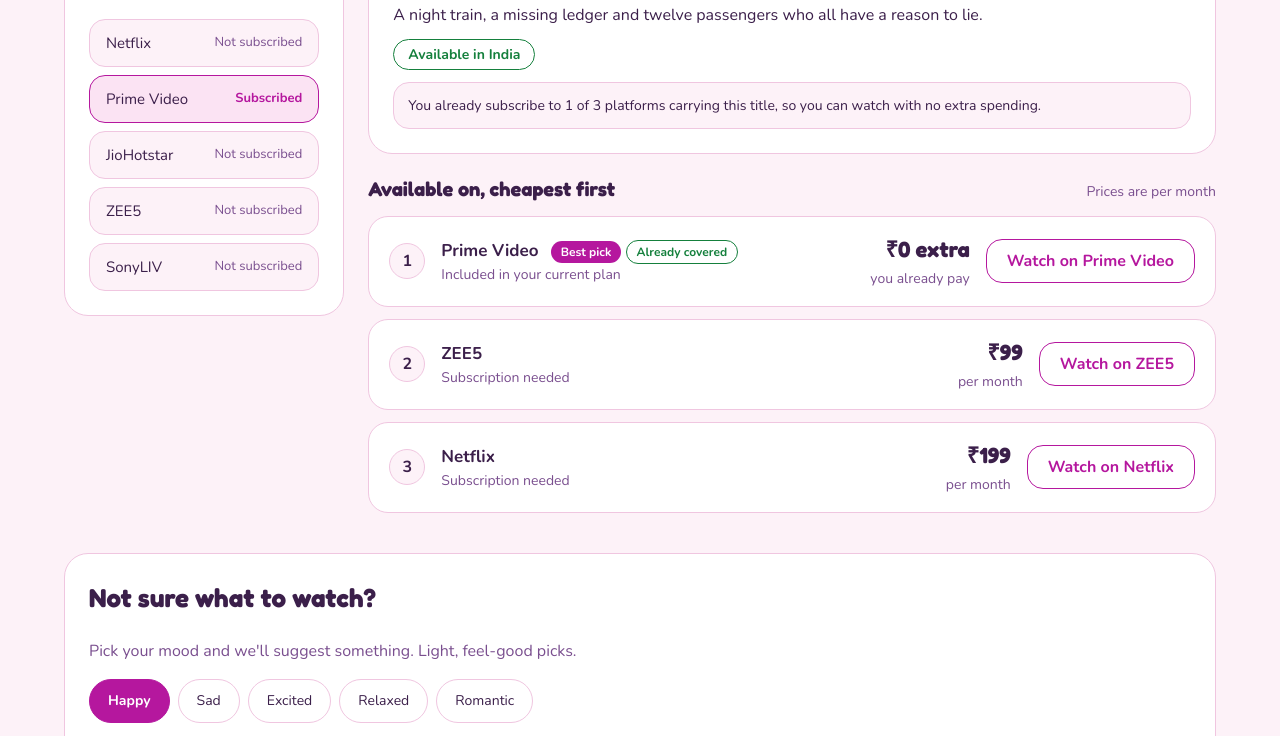
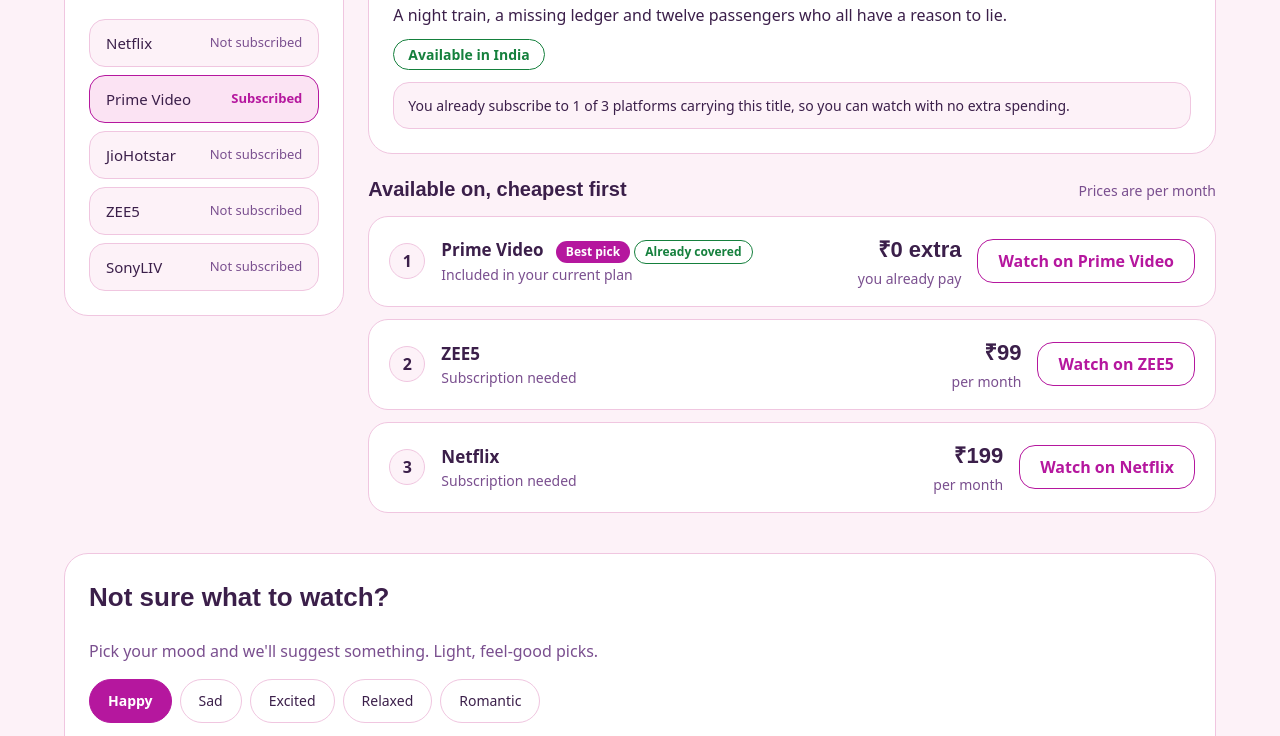
Before and after one commit to ruhi-naik05/StreamFind, a plain HTML site: page frontend/index.html in a window 1280 px wide. Shown: the part 551-1287 px from the top of the page. Drawn offline with nearby package versions, Linux system fonts and the light colour scheme.

Commit message:
real html

```diff
--- a/frontend/index.html
+++ b/frontend/index.html
@@ -4,7 +4,7 @@
   <meta charset="UTF-8">
   <meta name="viewport" content="width=device-width, initial-scale=1.0">
   <title>StreamFind</title>
-  <link href="https://fonts.googleapis.com/css2?family=Nunito:wght@400;600;700&family=Fredoka:wght@500;600;700&display=swap" rel="stylesheet">
+  <link href="https://fonts.googleapis.com/css2?family=Cinzel+Decorative:wght@700&family=Cormorant+Garamond:ital,wght@0,600;0,700;1,500&family=Plus+Jakarta+Sans:wght@400;500;600;700&display=swap" rel="stylesheet">
   <link rel="stylesheet" href="style.css">
 </head>
 <body>
```
